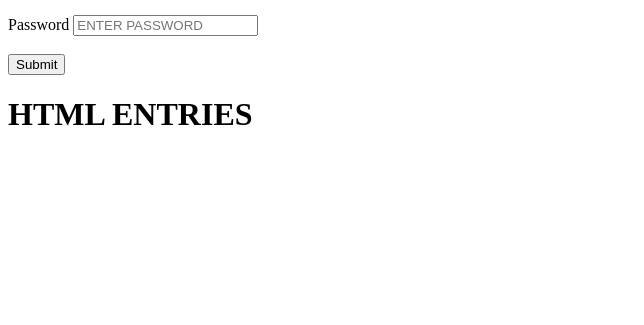
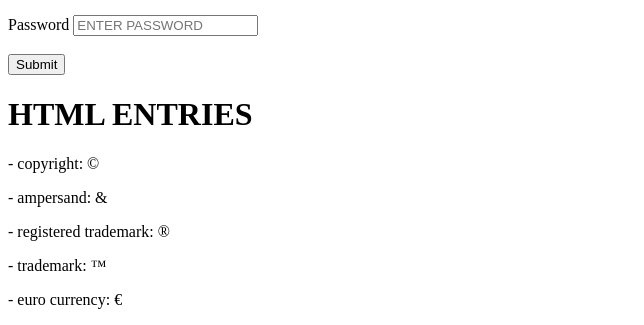
Before and after one commit to Balaanand26/Assignments, a plain HTML site: page Assignment3/index.html in a window 1280 px wide. Shown: the part 686-1011 px from the top of the page, without its empty margins (0-644 px from the left). Before the commit the page ends 841 px from the top, so only its background shows below. Drawn offline with Linux system fonts and the light colour scheme.

Commit message:
first commit

```diff
--- a/Assignment3/index.html
+++ b/Assignment3/index.html
@@ -21,5 +21,10 @@
     <button>Submit</button>
 
     <h1>HTML ENTRIES</h1>
+    <p>- copyright: &copy;</p>
+    <p>- ampersand: &amp;</p>
+    <p>- registered trademark: &reg;</p>
+    <p>- trademark: &trade;</p>
+    <p>- euro currency: &euro;</p>
 </body>
 </html>
```
